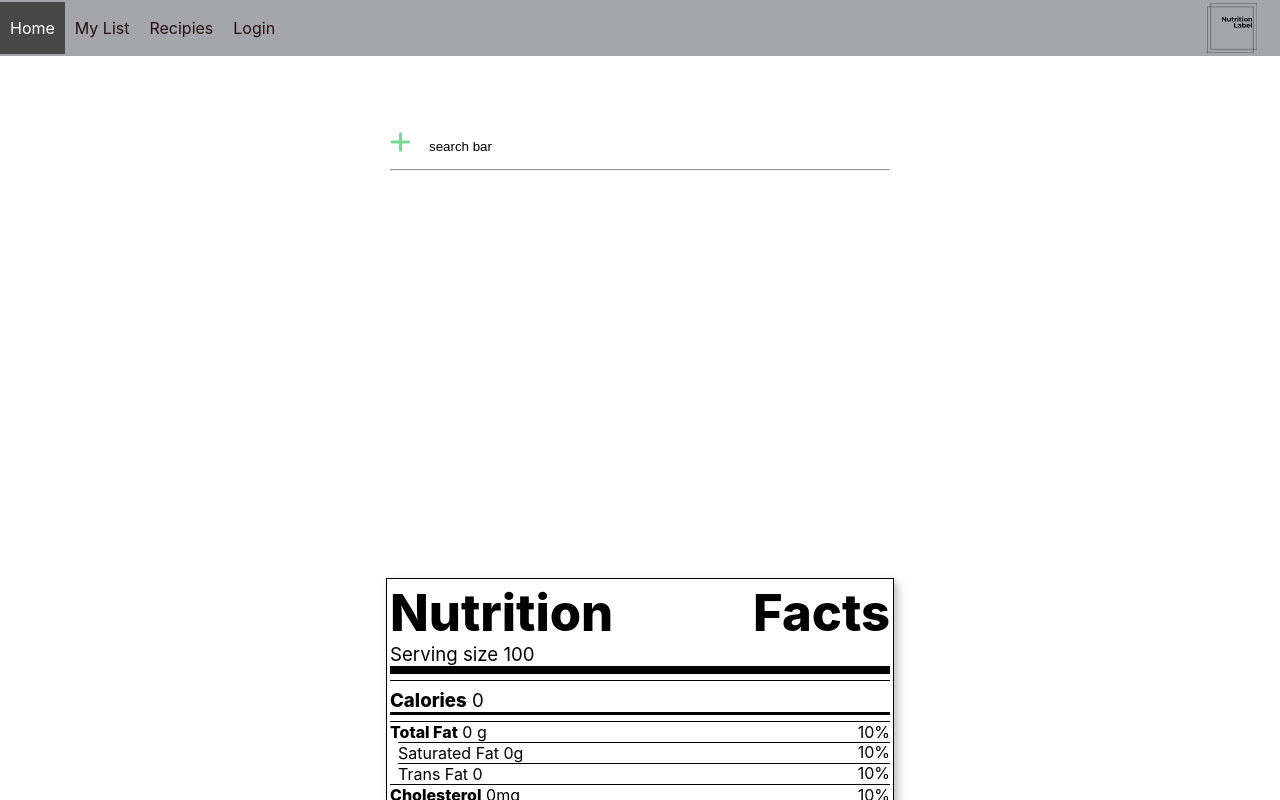
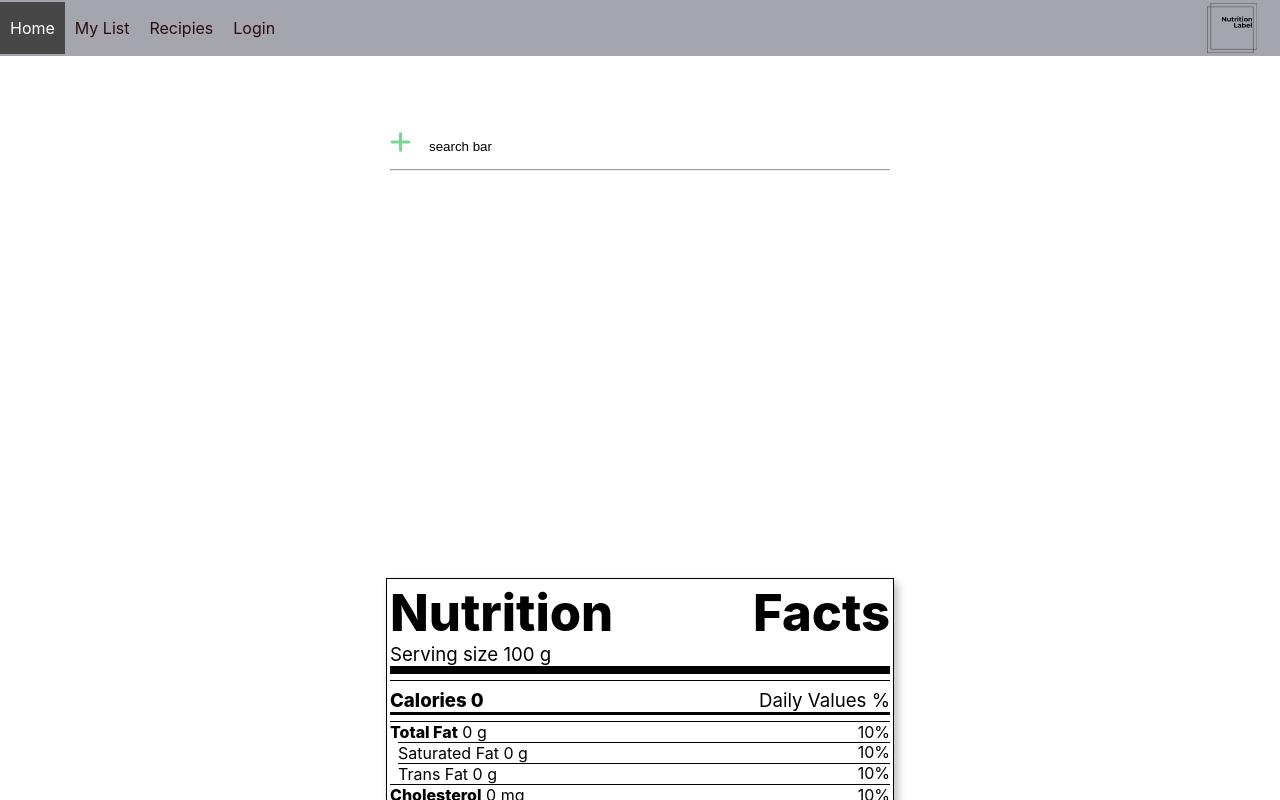
Before and after one commit to raluzez/nutrition-label-maker, a React (Create React App) app: page / in a window 1280 px wide. Shown: the top 800 px of the page. Built offline with nearby package versions, Linux system fonts and the light colour scheme.

Commit message:
problem with type checking

```diff
--- a/src/components/NutritionLabel/NutritionLabel.js
+++ b/src/components/NutritionLabel/NutritionLabel.js
@@ -5,55 +5,42 @@ import Vitamins from "./NutritionLabelComponents/Vitamins/Vitamins";
 import Styles from "./NutritionLabel.module.css";
 
 const nutritionLabel = (props) => {
-
-        const productDataHandler = (obj, data) => {
-            let ret
-            if (obj) {
-                if(obj.data) {
-                    ret = data
-                } else ret = 0
-            } else return ret=0
-            return ret
-        }
-
-
-
         return(
             <div className={Styles.Container}>
-                <Header servingSize={props.product ? props.product.quantity : 100}/>
-                <Nutrients calories={props.product ? props.product.totalNutrients.ENERC_KCAL.quantity : 0}>
+                <Header servingSize={props.product ? props.product.quantity.toFixed(1) : 100}/>
+                <Nutrients calories={props.product ? props.product.totalNutrients.ENERC_KCAL.quantity.toFixed(1) : 0}>
                     <ul>
                         <li>
                             <div className={Styles.Float}>10%</div>
-                            <b className={Styles.Attribute}>Total Fat</b> {props.product ? props.product.totalNutrients.FAT.quantity : 0} g
+                            <b className={Styles.Attribute}>Total Fat</b> {props.product ? props.product.totalNutrients.FAT.quantity.toFixed(1) : 0} g
                             <ul>
                                 <div className={Styles.Float}>10%</div>
-                                <li>Saturated Fat {props.product ? props.product.totalNutrients.FASAT.quantity : 0}g</li>
+                                <li>Saturated Fat {props.product ? props.product.totalNutrients.FASAT.quantity.toFixed(1) : 0} g</li>
                                 <div className={Styles.Float}>10%</div>
-                                <li>Trans Fat {props.product ? props.product.totalNutrients.FATRN.quantity : 0}</li>
+                                <li>Trans Fat {props.product ? props.product.totalNutrients.FATRN.quantity.toFixed(1) : 0} g</li>
                             </ul>
                         </li>
                         <li>
                             <div className={Styles.Float}>10%</div>
-                            <b className={Styles.Attribute}>Cholesterol</b> {props.product ? props.product.totalNutrients.CHOLE.quantity : 0}mg
+                            <b className={Styles.Attribute}>Cholesterol</b> {props.product ? props.product.totalNutrients.CHOLE.quantity.toFixed(1) : 0} mg
                         </li>
                         <li>
                             <div className={Styles.Float}>10%</div>
-                            <b className={Styles.Attribute}>Sodium</b> {props.product ? props.product.totalNutrients.NA.quantity : 0}mg
+                            <b className={Styles.Attribute}>Sodium</b> {props.product ? props.product.totalNutrients.NA.quantity.toFixed(1) : 0} mg
                         </li>
                         <li>
                             <div className={Styles.Float}>10%</div>
-                            <b className={Styles.Attribute}>Total Carbohydrates</b> {props.product ? props.product.totalNutrients.CHOCDF.quantity : 0}g
+                            <b className={Styles.Attribute}>Total Carbohydrates</b> {props.product ? props.product.totalNutrients.CHOCDF.quantity.toFixed(1) : 0} g
                             <ul>
                                 <div className={Styles.Float}>10%</div>
-                                <li>Dietary Fiber {props.product ? props.product.totalNutrients.FIBTG.quantity : 0}g</li>
+                                <li>Dietary Fiber {props.product ? props.product.totalNutrients.FIBTG.quantity.toFixed(1) : 0} g</li>
                                 <div className={Styles.Float}>10%</div>
-                                <li>Sugars {props.product ? props.product.totalNutrients.SUGAR.quantity : 0}g</li>
+                                <li>Sugars {props.product ? props.product.totalNutrients.SUGAR.quantity.toFixed(1) : 0} g</li>
                             </ul>
                         </li>
                         <li>
                             <div className={Styles.Float}>10%</div>
-                            <b className={Styles.Attribute}>Protein</b> {props.product ? props.product.totalNutrients.PROCNT.quantity : 0}g
+                            <b className={Styles.Attribute}>Protein</b> {props.product ? props.product.totalNutrients.PROCNT.quantity.toFixed(1) : 0} g
                         </li>
                     </ul>
                 </Nutrients>
@@ -61,19 +48,19 @@ const nutritionLabel = (props) => {
                     <ul>
                         <li>
                             <div className={Styles.Float}>10%</div>
-                            <b className={Styles.Attribute}>Vitamin A</b> {props.product ? props.product.totalNutrients.VITA_RAE.quantity : 0}mg
+                            <b className={Styles.Attribute}>Vitamin A</b> {props.product ? props.product.totalNutrients.VITA_RAE.quantity.toFixed(1) : 0} mg
                         </li>
                         <li>
                             <div className={Styles.Float}>10%</div>
-                            <b className={Styles.Attribute}>Vitamin C</b> {props.product ? props.product.totalNutrients.VITC.quantity : 0}mg
+                            <b className={Styles.Attribute}>Vitamin C</b> {props.product ? props.product.totalNutrients.VITC.quantity.toFixed(1) : 0} mg
                         </li>
                         <li>
                             <div className={Styles.Float}>10%</div>
-                            <b className={Styles.Attribute}>Iron</b> {props.product ? props.product.totalNutrients.FE.quantity : 0}mg
+                            <b className={Styles.Attribute}>Iron</b> {props.product ? props.product.totalNutrients.FE.quantity.toFixed(1) : 0} mg
                         </li>
                         <li>
                             <div className={Styles.Float}>10%</div>
-                            <b className={Styles.Attribute}>Calcium</b> {props.product ? props.product.totalNutrients.CA.quantity : 0}mg
+                            <b className={Styles.Attribute}>Calcium</b> {props.product ? props.product.totalNutrients.CA.quantity.toFixed(1) : 0} mg
                         </li>
                     </ul>
                 </Vitamins>
--- a/src/components/NutritionLabel/NutritionLabelComponents/Header/Header.js
+++ b/src/components/NutritionLabel/NutritionLabelComponents/Header/Header.js
@@ -9,11 +9,7 @@ const header = (props) => (
         </div>
         <div className={Styles.Summary}>
             {typeof props.servingSize !== "undefined" ?
-                <div>{`Serving size ${props.servingSize}`}</div> :
-                null
-            }
-            {typeof props.servingPerContainer !== "undefined" ?
-                <div>{`Serving Size ${props.servingPerContainer}`}</div> :
+                <div>{`Serving size ${props.servingSize} g`}</div> :
                 null
             }
         </div>
--- a/src/components/NutritionLabel/NutritionLabelComponents/Nutrients/Nutrients.js
+++ b/src/components/NutritionLabel/NutritionLabelComponents/Nutrients/Nutrients.js
@@ -6,9 +6,9 @@ const nutrients = (props) => (
         <div className={Styles.Headline}></div>
         <div className={Styles.CalorieSummary}>
             <span>
-                <b className={Styles.Calories}>Calories</b> {props.calories}
+                <b className={Styles.Calories}>Calories {props.calories}</b>
             </span>
-            <span></span>
+            <span>Daily Values %</span>
         </div>
         <div className={Styles.PeriodIndication}></div>
         <div className={Styles.Nutrients}>{props.children}</div>
--- a/src/components/NutritionLabel/NutritionLabelComponents/Nutrients/Nutrients.module.css
+++ b/src/components/NutritionLabel/NutritionLabelComponents/Nutrients/Nutrients.module.css
@@ -18,7 +18,7 @@
     white-space: nowrap;
 }
 
-.CalorieSummary span:first-of-type{
+.CalorieSummary span{
     margin-top:8px;
 }
 
@@ -49,4 +49,5 @@
 
 .Calories {
     font-weight: 800;
+    justify-content: space-between;
 }
```
